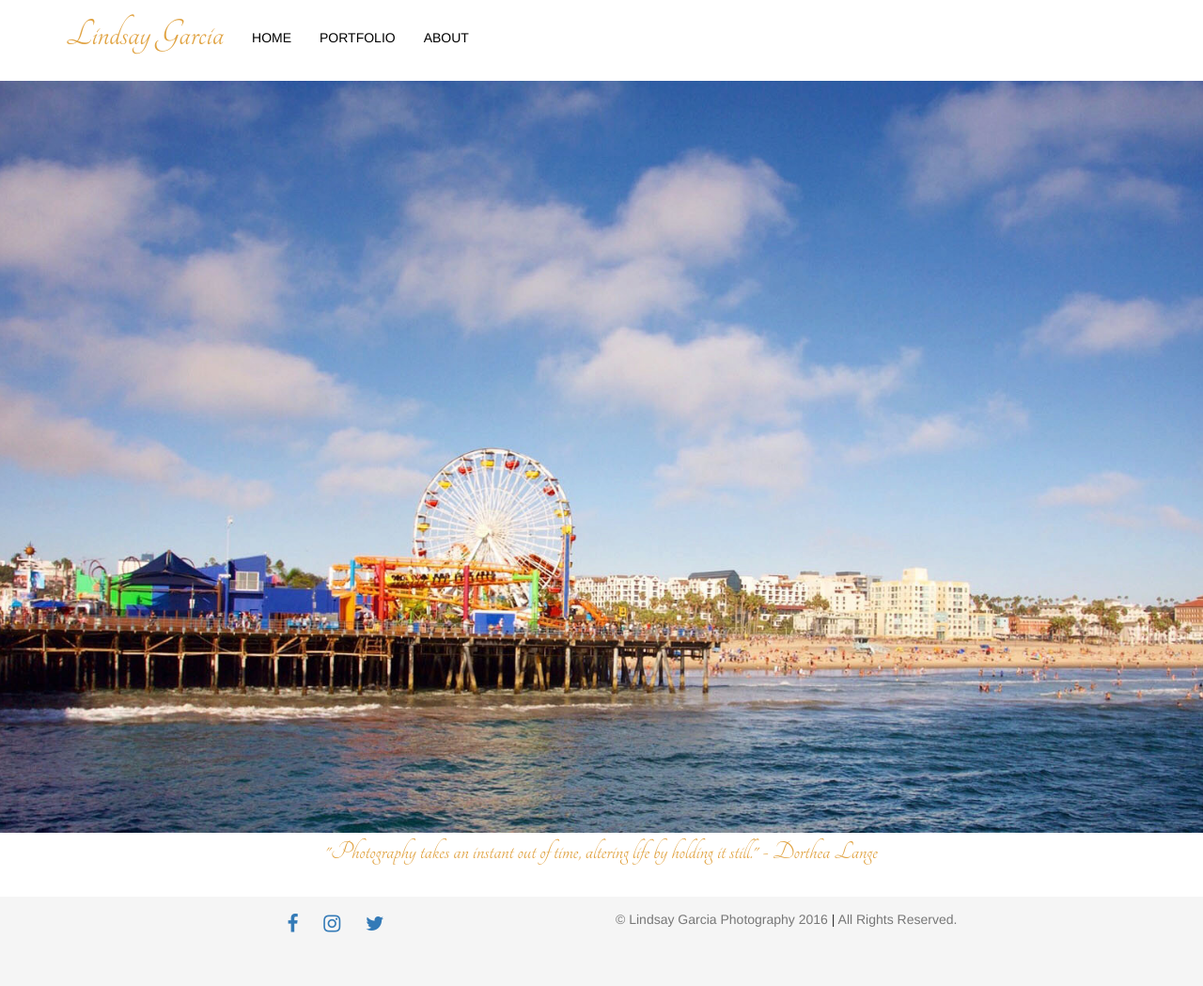
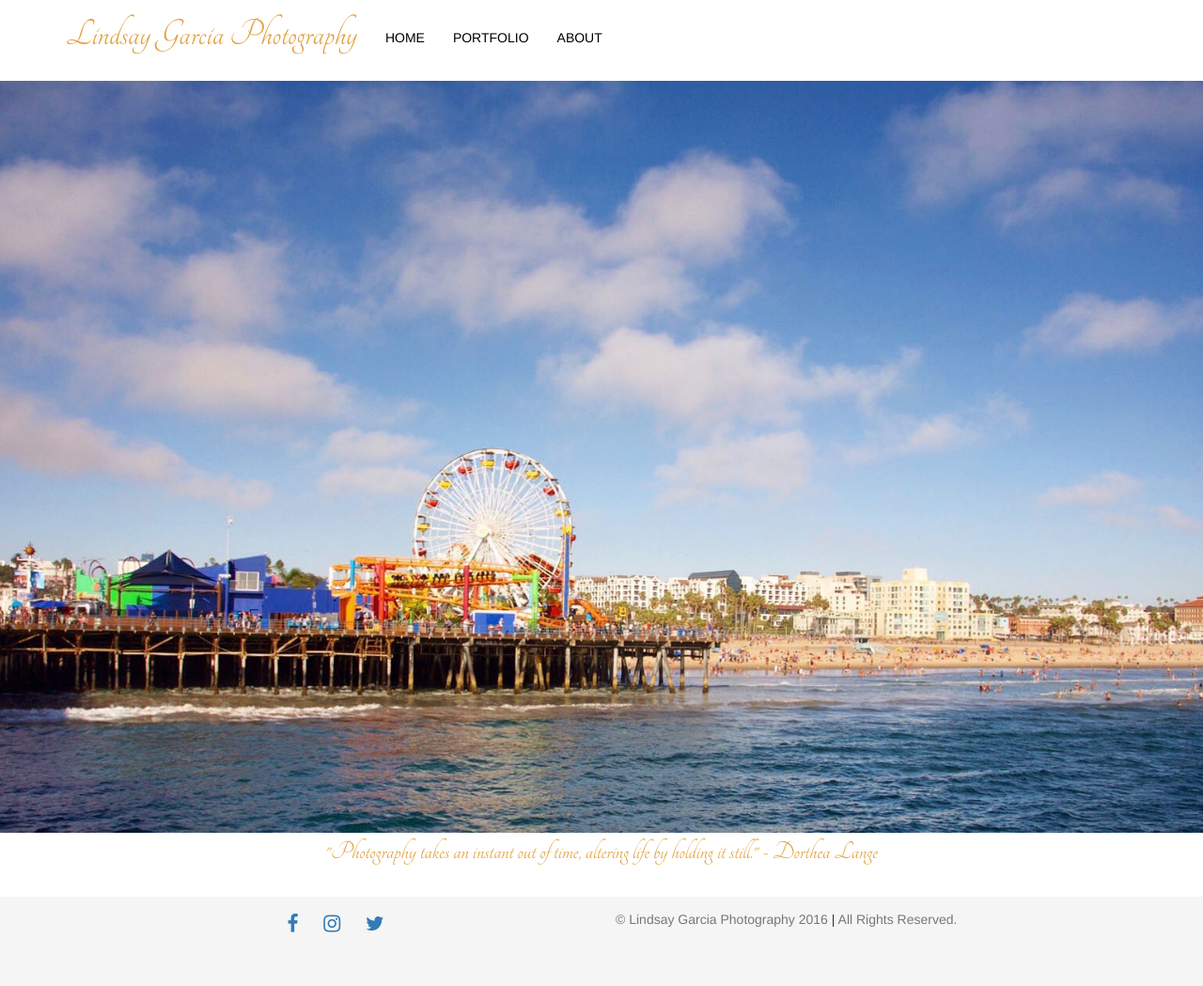
Before and after one commit to stephthedev/lindsphotography.github.io, a Jekyll site: the page built from index.html, in a window 1280 px wide. Shown: the whole page at 94% size. Built offline with Jekyll 4.4.1, drawn with Linux system fonts in a browser that asks for light colours; nearby versions of some CDN libraries.

Commit message:
Add photography to the brand

```diff
--- a/_includes/nav.html
+++ b/_includes/nav.html
@@ -6,7 +6,7 @@
         <i class="fa fa-bars"></i>
       </button>
       <a class="navbar-brand" href="/">
-        {{site.data.sitewide.photographer_name}}
+        {{site.data.sitewide.photographer_name}} Photography
       </a>
     </div>
 
--- a/css/styles.scss
+++ b/css/styles.scss
@@ -22,6 +22,10 @@ body {
     text-transform: none;
     font-family: Tangerine;
     color: #e0a240;
+
+    @media(max-width: $screen-xs-max) {
+      font-size: 2.5em;
+    }
   }
 
   .fa-bars {
```
